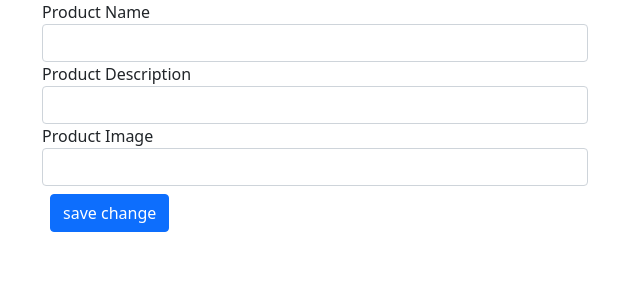
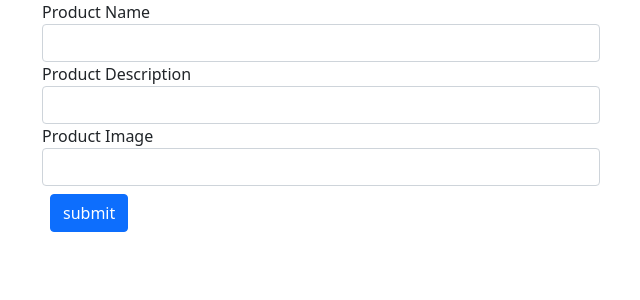
Before and after one commit to busraboyaci/example, an Angular app: page / in a window 1280 px wide. Shown: the top 300 px of the page, without its empty margins (40-680 px from the left). Built offline with nearby package versions, Linux system fonts and the light colour scheme.

Commit message:
ngForm kullanımı

```diff
--- a/src/app/product.component.html
+++ b/src/app/product.component.html
@@ -4,6 +4,7 @@
 
 <div class="container">
 <div class="row">
+    <form #form="ngForm" (ngSubmit)="ngSubmit(form)">
     <div class="col-md-6">
         <div class="form-group">
             <label>Product Name</label> <br>
@@ -57,7 +58,8 @@
                 Image is requared
             </div>
         </div>
-        <button class="btn btn-primary m-2" (click)="addProduct(newProduct)">save change</button>
+        <button type="submit" class="btn btn-primary m-2" >submit</button>
     </div>
+</form>
 </div>
 </div>
--- a/src/app/product.component.ts
+++ b/src/app/product.component.ts
@@ -46,5 +46,8 @@ export class ProductComponent {
         }
         return messages;
     }
+    ngSubmit(form: any){
+        console.log(form);
+    }
 
     }
```
